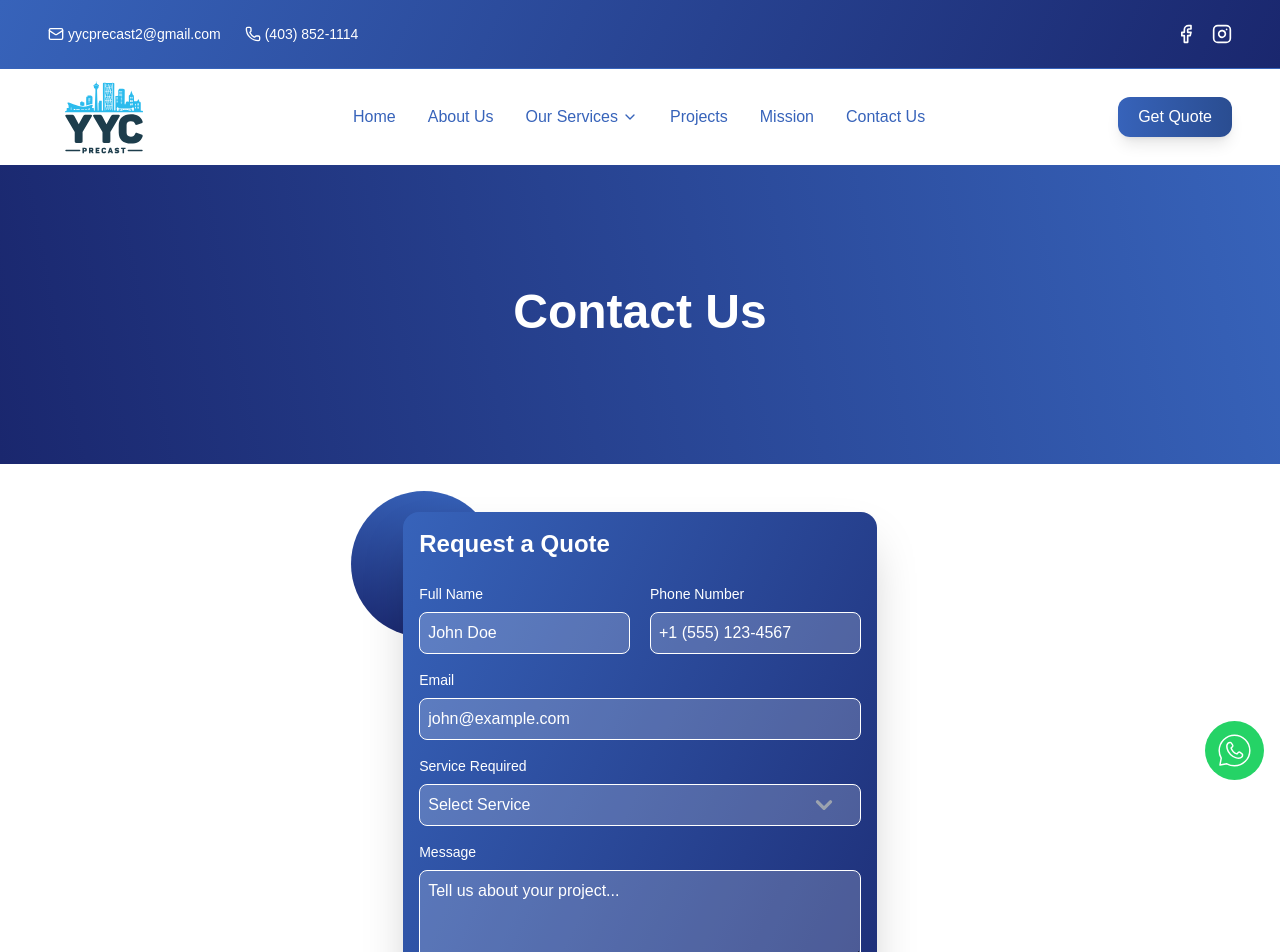
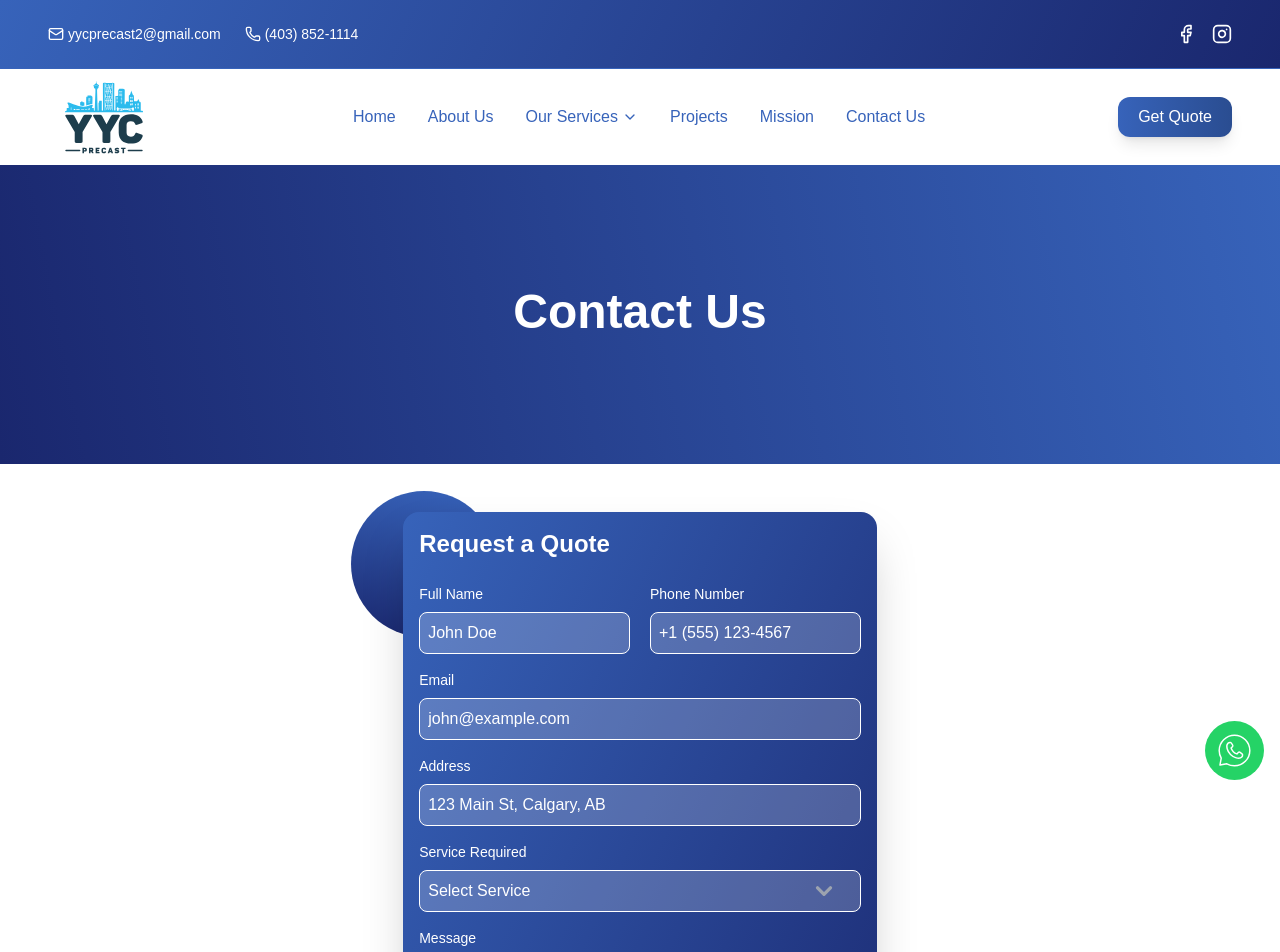
Before and after one commit to madnywebtech786/yycprecast, a Next.js app: page /contact-us in a window 1280 px wide. Shown: the top 952 px of the page. Built offline with nearby package versions, Linux system fonts and the light colour scheme.

Commit message:
added new field of address and 2 new services names in contact form

```diff
--- a/src/app/api/contact/route.js
+++ b/src/app/api/contact/route.js
@@ -14,11 +14,12 @@ export async function POST(request) {
   const name = formData.get("name")?.toString() || "";
   const phone = formData.get("phone")?.toString() || "";
   const email = formData.get("email")?.toString() || "";
+  const address = formData.get("address")?.toString() || "";
   const service = formData.get("service")?.toString() || "";
   const message = formData.get("message")?.toString() || "";
 
   // Basic validation
-  if (!name || !phone || !email || !service || !message) {
+  if (!name || !phone || !email || !address || !service || !message) {
     return NextResponse.json(
       { error: "Missing required fields." },
       { status: 400 }
@@ -69,10 +70,14 @@ export async function POST(request) {
               <td>${email}</td>
             </tr>
             <tr>
+              <th align="left" style="color:#3763ba; font-weight:bold;">Address</th>
+              <td>${address}</td>
+            </tr>
+            <tr style="background:#f0f0f0;">
               <th align="left" style="color:#3763ba; font-weight:bold;">Service</th>
               <td>${service}</td>
             </tr>
-            <tr style="background:#f0f0f0;">
+            <tr>
               <th align="left" style="color:#3763ba; font-weight:bold;">Message</th>
               <td>${message.replace(/\n/g, "<br/>")}</td>
             </tr>
--- a/src/app/contact-us/page.js
+++ b/src/app/contact-us/page.js
@@ -9,6 +9,7 @@ export default function page() {
     name: "",
     phone: "",
     email: "",
+    address: "",
     service: "",
     message: "",
   });
@@ -90,6 +91,7 @@ export default function page() {
       if (!emailRe.test(formData.email))
         newErrors.email = "Enter a valid email address.";
     }
+    if (!formData.address.trim()) newErrors.address = "Address is required.";
     if (!formData.service) newErrors.service = "Please select a service.";
     if (!formData.message.trim()) newErrors.message = "Message is required.";
     if (files.length < 1) newErrors.files = "Please attach at least one file.";
@@ -125,6 +127,7 @@ export default function page() {
       fd.append("name", formData.name);
       fd.append("phone", formData.phone);
       fd.append("email", formData.email);
+      fd.append("address", formData.address);
       fd.append("service", formData.service);
       fd.append("message", formData.message);
       files.forEach((f) => fd.append("attachments", f));
@@ -138,7 +141,7 @@ export default function page() {
         setServerMessage(
           "Your request has been sent — we will contact you soon."
         );
-        setFormData({ name: "", phone: "", email: "", service: "", message: "" });
+        setFormData({ name: "", phone: "", email: "", address: "", service: "", message: "" });
         setFiles([]);
         setErrors({});
       } else {
@@ -237,6 +240,24 @@ export default function page() {
 
                 <div>
                   <label className="block text-sm font-medium text-white mb-2">
+                    Address
+                  </label>
+                  <input
+                    type="text"
+                    name="address"
+                    value={formData.address}
+                    onChange={handleInputChange}
+                    className="w-full border border-white bg-white/20 !text-white placeholder:text-white rounded-lg px-2 py-2 focus:outline-none focus:ring-2 focus:ring-primary/50 focus:border-primary transition-colors"
+                    placeholder="123 Main St, Calgary, AB"
+                    required
+                  />
+                  {errors.address && (
+                    <p className="text-red-400 text-xs mt-1">{errors.address}</p>
+                  )}
+                </div>
+
+                <div>
+                  <label className="block text-sm font-medium text-white mb-2">
                     Service Required
                   </label>
                   <select
@@ -254,6 +275,12 @@ export default function page() {
                     </option>
                     <option className="text-primary" value="precast-steps">
                       Precast Concrete Steps
+                    </option>
+                    <option className="text-primary" value="prestige-broom-finish">
+                      Prestige Broom Finish
+                    </option>
+                    <option className="text-primary" value="exposed-finish">
+                      Exposed Finish
                     </option>
                     <option className="text-primary" value="window-well">
                       Window Well
--- a/src/app/sections/ContactSection.js
+++ b/src/app/sections/ContactSection.js
@@ -8,6 +8,7 @@ const ContactSection = () => {
     name: "",
     phone: "",
     email: "",
+    address: "",
     service: "",
     message: "",
   });
@@ -89,6 +90,7 @@ const ContactSection = () => {
       if (!emailRe.test(formData.email))
         newErrors.email = "Enter a valid email address.";
     }
+    if (!formData.address.trim()) newErrors.address = "Address is required.";
     if (!formData.service) newErrors.service = "Please select a service.";
     if (!formData.message.trim()) newErrors.message = "Message is required.";
     if (files.length < 1) newErrors.files = "Please attach at least one file.";
@@ -124,6 +126,7 @@ const ContactSection = () => {
       fd.append("name", formData.name);
       fd.append("phone", formData.phone);
       fd.append("email", formData.email);
+      fd.append("address", formData.address);
       fd.append("service", formData.service);
       fd.append("message", formData.message);
       files.forEach((f) => fd.append("attachments", f));
@@ -137,7 +140,7 @@ const ContactSection = () => {
         setServerMessage(
           "Your request has been sent — we will contact you soon."
         );
-        setFormData({ name: "", phone: "", email: "", service: "", message: "" });
+        setFormData({ name: "", phone: "", email: "", address: "", service: "", message: "" });
         setFiles([]);
         setErrors({});
       } else {
@@ -238,6 +241,26 @@ const ContactSection = () => {
             <div className="grid">
               <div>
                 <label className="block text-sm font-medium text-primary mb-2">
+                  Address
+                </label>
+                <input
+                  type="text"
+                  name="address"
+                  value={formData.address}
+                  onChange={handleInputChange}
+                  className="w-full border border-primary text-primary placeholder:text-primary rounded-lg px-4 py-3 focus:outline-none focus:ring-2 focus:ring-primary/50 focus:border-primary transition-colors"
+                  placeholder="123 Main St, Calgary, AB"
+                  required
+                />
+                {errors.address && (
+                  <p className="text-red-500 text-xs mt-1">{errors.address}</p>
+                )}
+              </div>
+            </div>
+
+            <div className="grid">
+              <div>
+                <label className="block text-sm font-medium text-primary mb-2">
                   Service Required
                 </label>
                 <select
@@ -255,6 +278,12 @@ const ContactSection = () => {
                   </option>
                   <option className="text-primary" value="precast-steps">
                     Precast Concrete Steps
+                  </option>
+                  <option className="text-primary" value="prestige-broom-finish">
+                    Prestige Broom Finish
+                  </option>
+                  <option className="text-primary" value="exposed-finish">
+                    Exposed Finish
                   </option>
                   <option className="text-primary" value="window-well">
                     Window Well
--- a/src/app/sections/Footer.js
+++ b/src/app/sections/Footer.js
@@ -15,10 +15,7 @@ const Footer = () => (
             excellence and structural integrity.
           </p>
           <div className="flex space-x-4">
-            <Link
-              href="#"
-              className="text-white  transition-colors"
-            >
+            <Link href="#" className="text-white  transition-colors">
               <Facebook size={20} />
             </Link>
             <Link
@@ -34,18 +31,12 @@ const Footer = () => (
           <h3 className="text-white font-bold text-lg mb-6">Quick Links</h3>
           <ul className="space-y-3">
             <li>
-              <Link
-                href="/"
-                className="text-white  transition-colors"
-              >
+              <Link href="/" className="text-white  transition-colors">
                 Home
               </Link>
             </li>
             <li>
-              <Link
-                href="#about"
-                className="text-white  transition-colors"
-              >
+              <Link href="#about" className="text-white  transition-colors">
                 About Us
               </Link>
             </li>
@@ -114,7 +105,9 @@ const Footer = () => (
       </div>
 
       <div className="border-t-2 border-primary mt-12 pt-8 text-center text-white">
-        <p>&copy; 2023 YYC PRECAST. All rights reserved.</p>
+        <p>
+          &copy; {new Date().getFullYear()} YYC PRECAST. All rights reserved.
+        </p>
       </div>
     </div>
   </footer>
--- a/src/app/sections/HeroSection.js
+++ b/src/app/sections/HeroSection.js
@@ -8,6 +8,7 @@ const HeroSection = ({ handleScroll }) => {
     name: "",
     phone: "",
     email: "",
+    address: "",
     service: "",
     message: "",
   });
@@ -38,6 +39,7 @@ const HeroSection = ({ handleScroll }) => {
       const emailRe = /^[^\s@]+@[^\s@]+\.[^\s@]+$/;
       if (!emailRe.test(formData.email)) newErrors.email = "Enter a valid email address.";
     }
+    if (!formData.address.trim()) newErrors.address = "Address is required.";
     if (!formData.service) newErrors.service = "Please select a service.";
     if (!formData.message.trim()) newErrors.message = "Message is required.";
     if (files.length < 1) newErrors.files = "Please attach at least one file.";
@@ -100,6 +102,7 @@ const HeroSection = ({ handleScroll }) => {
       fd.append("name", formData.name);
       fd.append("phone", formData.phone);
       fd.append("email", formData.email);
+      fd.append("address", formData.address);
       fd.append("service", formData.service);
       fd.append("message", formData.message);
       files.forEach((f) => fd.append("attachments", f));
@@ -111,7 +114,7 @@ const HeroSection = ({ handleScroll }) => {
 
       if (res.ok) {
         setServerMessage("Your request has been sent — we will contact you soon.");
-        setFormData({ name: "", phone: "", email: "", service: "", message: "" });
+        setFormData({ name: "", phone: "", email: "", address: "", service: "", message: "" });
         setFiles([]);
       } else {
         const json = await res.json().catch(() => null);
@@ -242,6 +245,19 @@ const HeroSection = ({ handleScroll }) => {
                   </div>
 
                   <div>
+                    <label className="block text-sm font-medium text-white mb-2">Address</label>
+                    <input
+                      type="text"
+                      name="address"
+                      value={formData.address}
+                      onChange={handleInputChange}
+                      className="w-full border border-white !text-white placeholder:text-white rounded-lg px-2 py-2 focus:outline-none focus:ring-2 focus:ring-primary/50 focus:border-primary transition-colors"
+                      placeholder="123 Main St, Calgary, AB"
+                    />
+                    {errors.address && <p className="text-red-400 text-xs mt-1">{errors.address}</p>}
+                  </div>
+
+                  <div>
                     <label className="block text-sm font-medium text-white mb-2">Service Required</label>
                     <select
                       name="service"
@@ -255,6 +271,8 @@ const HeroSection = ({ handleScroll }) => {
                     >
                       <option className="text-primary" value="">Select Service</option>
                       <option className="text-primary" value="precast-steps">Precast Concrete Steps</option>
+                      <option className="text-primary" value="prestige-broom-finish">Prestige Broom Finish</option>
+                      <option className="text-primary" value="exposed-finish">Exposed Finish</option>
                       <option className="text-primary" value="window-well">Window Well</option>
                       <option className="text-primary" value="precast-parking-curbs">Precast Parking Curbs</option>
                     </select>
```
